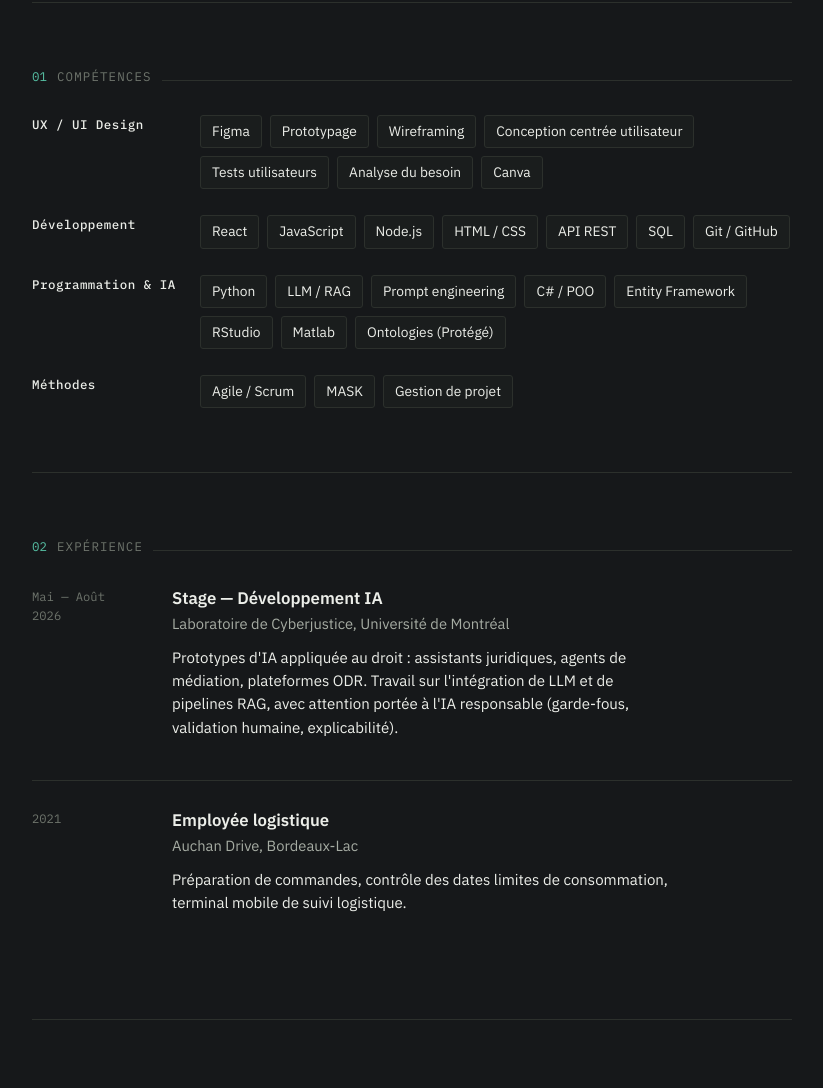
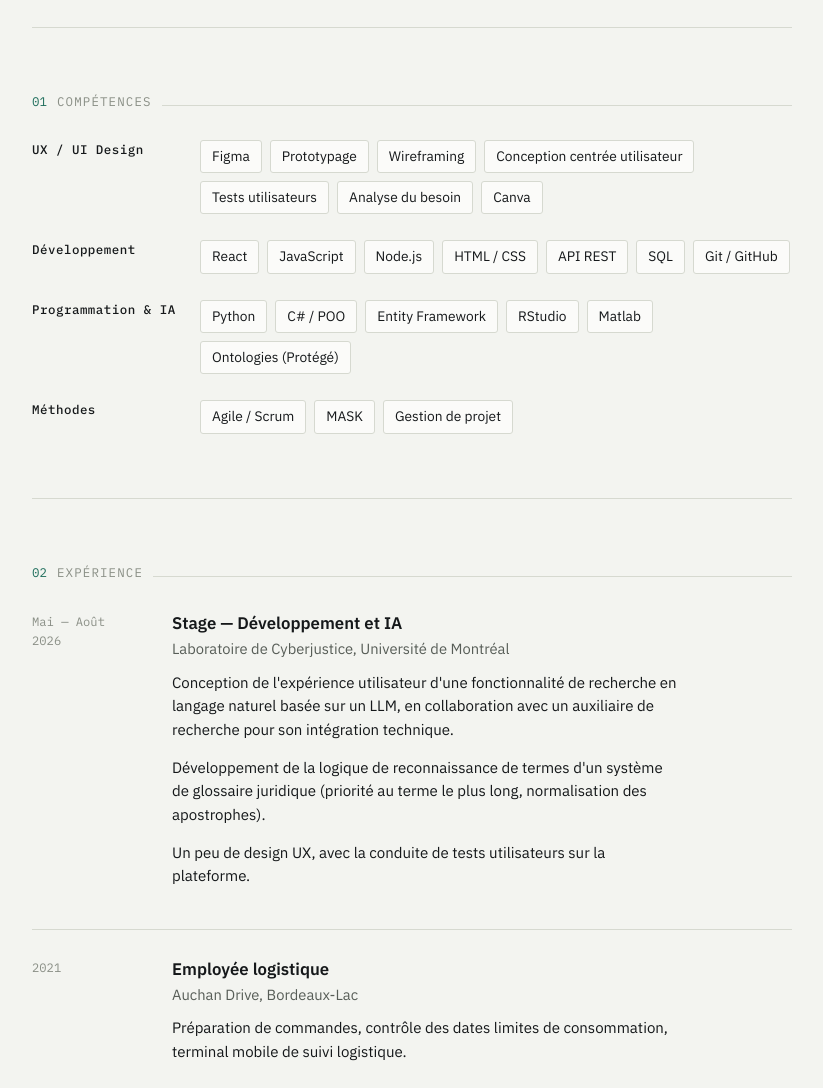
Before and after one commit to d-hout/d-hout.github.io, a plain HTML site: page index.html in a window 1280 px wide. Shown: the part 1054-2142 px from the top of the page, without its empty margins (228-1051 px from the left). Drawn offline with Linux system fonts and the dark colour scheme.

Commit message:
Add files via upload

```diff
--- a/index.html
+++ b/index.html
@@ -24,21 +24,6 @@
     --serif: "Newsreader", Georgia, "Times New Roman", serif;
     --sans: "IBM Plex Sans", -apple-system, "Segoe UI", sans-serif;
     --mono: "IBM Plex Mono", ui-monospace, SFMono-Regular, Menlo, monospace;
-  }
-  @media (prefers-color-scheme: dark){
-    :root:not([data-theme="light"]){
-      --paper: #16181A;
-      --paper-alt: #1D2020;
-      --card: #1A1D1D;
-      --ink: #ECEEE9;
-      --ink-soft: #A6ACA3;
-      --ink-faint: #6E746C;
-      --line: #2C302C;
-      --accent: #56BFA3;
-      --accent-ink: #08130F;
-      --highlight: #E7A94D;
-      --highlight-ink: #1C1200;
-    }
   }
   :root[data-theme="dark"]{
     --paper: #16181A;
@@ -443,9 +428,9 @@
     gap:8px;
   }
 </style>
-
 </head>
 <body>
+
 <div class="topbar">
   <a href="#profil">00 Profil</a><a href="#competences">01 Compétences</a><a href="#experience">02 Expérience</a><a href="#projets">03 Projets</a><a href="#formation">04 Formation</a><a href="#contact">05 Contact</a>
   <span class="route">BDX → YUL</span>
@@ -465,7 +450,7 @@
         </div>
         <div class="hero-links">
           <a href="mailto:dhout@ensc.fr">dhout@ensc.fr</a>
-          <a href="tel:+33670677562">06 70 67 75 62</a>
+          <a href="tel:+33684636405">06 84 63 64 05</a>
           <a href="https://www.linkedin.com/in/dounia-hout-ensc-developpement-web-ux-ui" target="_blank" rel="noopener">LinkedIn</a>
           <a href="https://github.com/d-hout" target="_blank" rel="noopener">github.com/d-hout</a>
         </div>
@@ -477,7 +462,7 @@
 
     <section id="profil">
       <div class="frame-label"><span class="num">00</span><span class="title">Profil</span></div>
-      <p class="bio">Étudiante en ingénierie cognitique à l'ENSC (Bordeaux, France) — une formation à la croisée de l'informatique, de l'IA et de l'interaction humain-système. Je combine une pratique UX/UI (conception centrée utilisateur, prototypage, tests) avec du développement full-stack, et je m'intéresse de près aux interfaces intelligentes.</p>
+      <p class="bio">Étudiante en ingénierie cognitique à l'ENSC (Bordeaux, France) — une formation à la croisée de l'informatique, de l'IA et de l'interaction humain-système. Je combine une pratique UX/UI (conception centrée utilisateur, prototypage, tests) avec du développement full-stack, et je m'intéresse de près aux interfaces intelligentes et à l'IA générative (LLM), un domaine que je découvre avec curiosité.</p>
       <p class="bio">Je recherche un stage de fin d'études de 6 mois à Montréal à partir de février 2027, dans le développement web, l'IA appliquée, l'interaction humain-système ou l'UX design.</p>
 
       <div class="meta-row">
@@ -520,7 +505,7 @@
         <div class="skill-group">
           <h3>Programmation &amp; IA</h3>
           <div class="skill-tags">
-            <span class="skill-tag">Python</span><span class="skill-tag">LLM / RAG</span><span class="skill-tag">Prompt engineering</span><span class="skill-tag">C# / POO</span><span class="skill-tag">Entity Framework</span><span class="skill-tag">RStudio</span><span class="skill-tag">Matlab</span><span class="skill-tag">Ontologies (Protégé)</span>
+            <span class="skill-tag">Python</span><span class="skill-tag">C# / POO</span><span class="skill-tag">Entity Framework</span><span class="skill-tag">RStudio</span><span class="skill-tag">Matlab</span><span class="skill-tag">Ontologies (Protégé)</span>
           </div>
         </div>
         <div class="skill-group">
@@ -538,9 +523,11 @@
         <div class="tl-item">
           <div class="tl-date">Mai — Août<br>2026</div>
           <div>
-            <div class="tl-role">Stage — Développement IA</div>
+            <div class="tl-role">Stage — Développement et IA</div>
             <div class="tl-org">Laboratoire de Cyberjustice, Université de Montréal</div>
-            <p class="tl-desc">Prototypes d'IA appliquée au droit : assistants juridiques, agents de médiation, plateformes ODR. Travail sur l'intégration de LLM et de pipelines RAG, avec attention portée à l'IA responsable (garde-fous, validation humaine, explicabilité).</p>
+            <p class="tl-desc">Conception de l'expérience utilisateur d'une fonctionnalité de recherche en langage naturel basée sur un LLM, en collaboration avec un auxiliaire de recherche pour son intégration technique.</p>
+            <p class="tl-desc">Développement de la logique de reconnaissance de termes d'un système de glossaire juridique (priorité au terme le plus long, normalisation des apostrophes).</p>
+            <p class="tl-desc">Un peu de design UX, avec la conduite de tests utilisateurs sur la plateforme.</p>
           </div>
         </div>
         <div class="tl-item">
```
